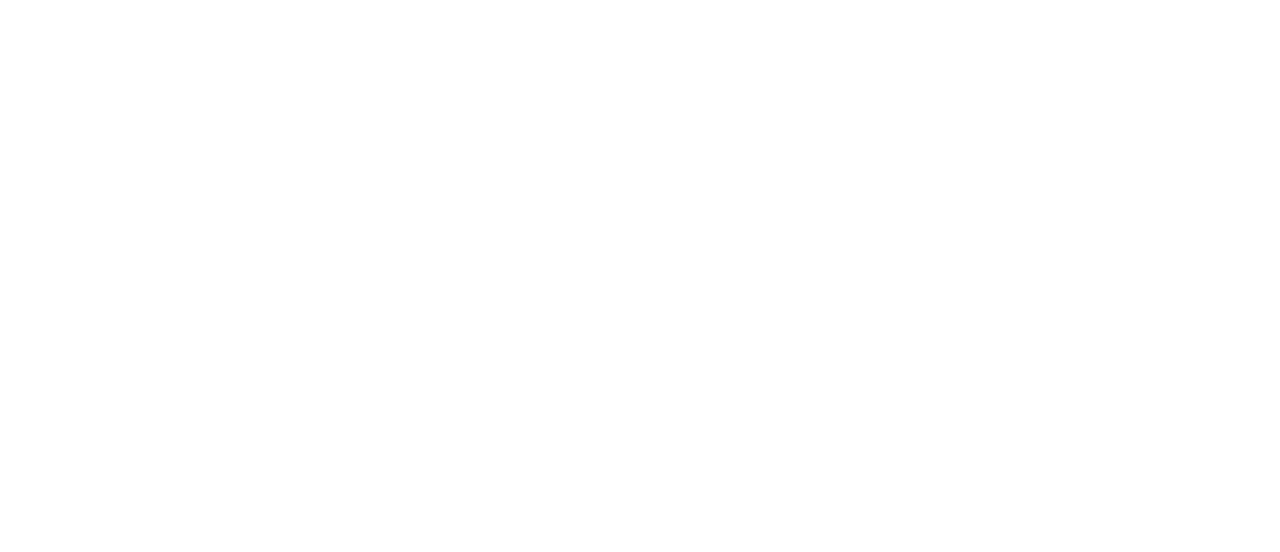
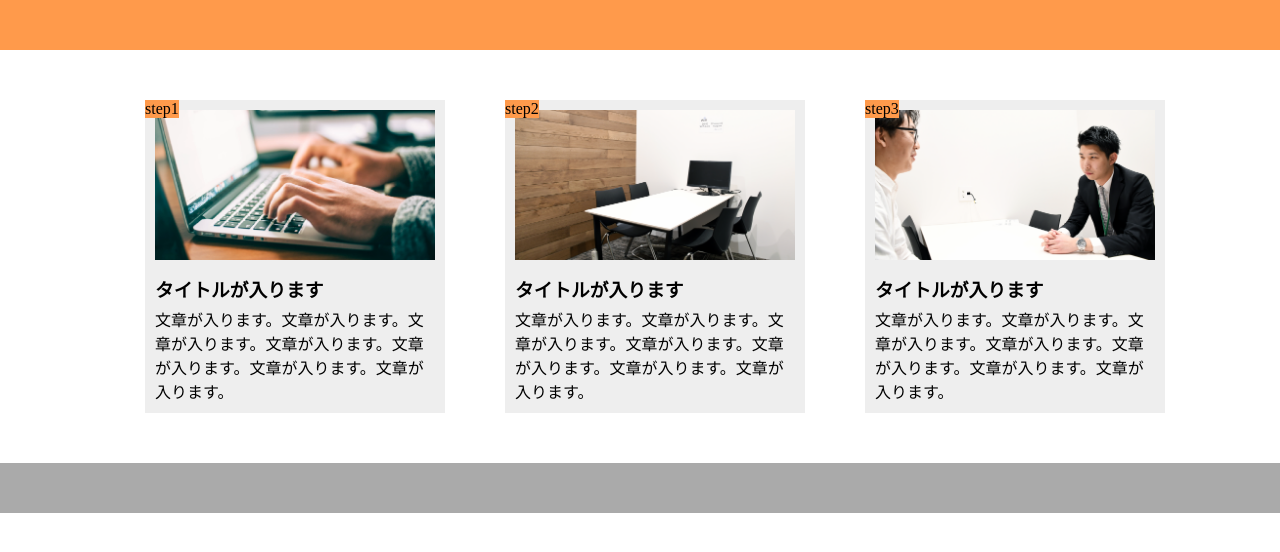
Before and after one commit to Hiroki1112Kurata/DMM.01.10_exercize, a plain HTML site: page index.html in a window 1280 px wide. Drawn offline with Linux system fonts and the light colour scheme.

Commit message:
[Add]1-10_css

```diff
--- a/index.html
+++ b/index.html
@@ -7,5 +7,44 @@
   </head>
 
   <body>
+    <header></header>
+
+    <main>
+      <div class="main-box">
+        <div class="main-image1"></div>
+        <span class="step">step1</span>
+        <h3 class="main-title">
+          タイトルが入ります
+        </h3>
+        <p class="main-text">
+          文章が入ります。文章が入ります。文章が入ります。文章が入ります。文章が入ります。文章が入ります。文章が入ります。
+        </p>
+      </div>
+
+      <div class="main-box">
+        <div class="main-image2"></div>
+        <span class="step">step2</span>
+        <h3 class="main-title">
+          タイトルが入ります
+        </h3>
+        <p class="main-text">
+          文章が入ります。文章が入ります。文章が入ります。文章が入ります。文章が入ります。文章が入ります。文章が入ります。
+        </p>
+      </div>
+
+      <div class="main-box">
+        <div class="main-image3"></div>
+        <span class="step">step3</span>
+        <h3 class="main-title">
+          タイトルが入ります
+        </h3>
+        <p class="main-text">
+          文章が入ります。文章が入ります。文章が入ります。文章が入ります。文章が入ります。文章が入ります。文章が入ります。
+        </p>
+      </div>
+
+    </main>
+
+    <footer></footer>
   </body>
 </html>
--- a/style.css
+++ b/style.css
@@ -3,3 +3,68 @@
   padding: 0;
   box-sizing: border-box;
 }
+
+header {
+  width: auto;
+  height: 50px;
+  background-color: #ff9a4b;
+}
+
+main {
+  display: flex;
+  justify-content: center;
+}
+
+.main-box {
+  width: 300px;
+  margin: 50px 30px 50px;
+  padding: 10px;
+  background-color: #eee;
+  position: relative;
+}
+
+.main-box:last-child {
+  margin-right: 0;
+}
+
+.main-image1 {
+  width: 100%;
+  height: 150px;
+  background-image: url(img/flow01.png);
+  background-size: cover;
+  background-position: bottom;
+}
+
+.main-image2 {
+  width: 100%;
+  height: 150px;
+  background-image: url(img/flow02.png);
+  background-size: cover;
+  background-position: bottom;
+}
+
+.main-image3 {
+  width: 100%;
+  height: 150px;
+  background-image: url(img/flow03.png);
+  background-size: cover;
+  background-position: bottom;
+}
+
+.step {
+  position: absolute;
+  top: 0;
+  left: 0;
+  background-color: #ff9a4b;
+}
+
+.main-title {
+  padding-top: 15px;
+  padding-bottom: 5px;
+}
+
+footer {
+  width: auto;
+  height: 50px;
+  background-color: #aaa;
+}
```
